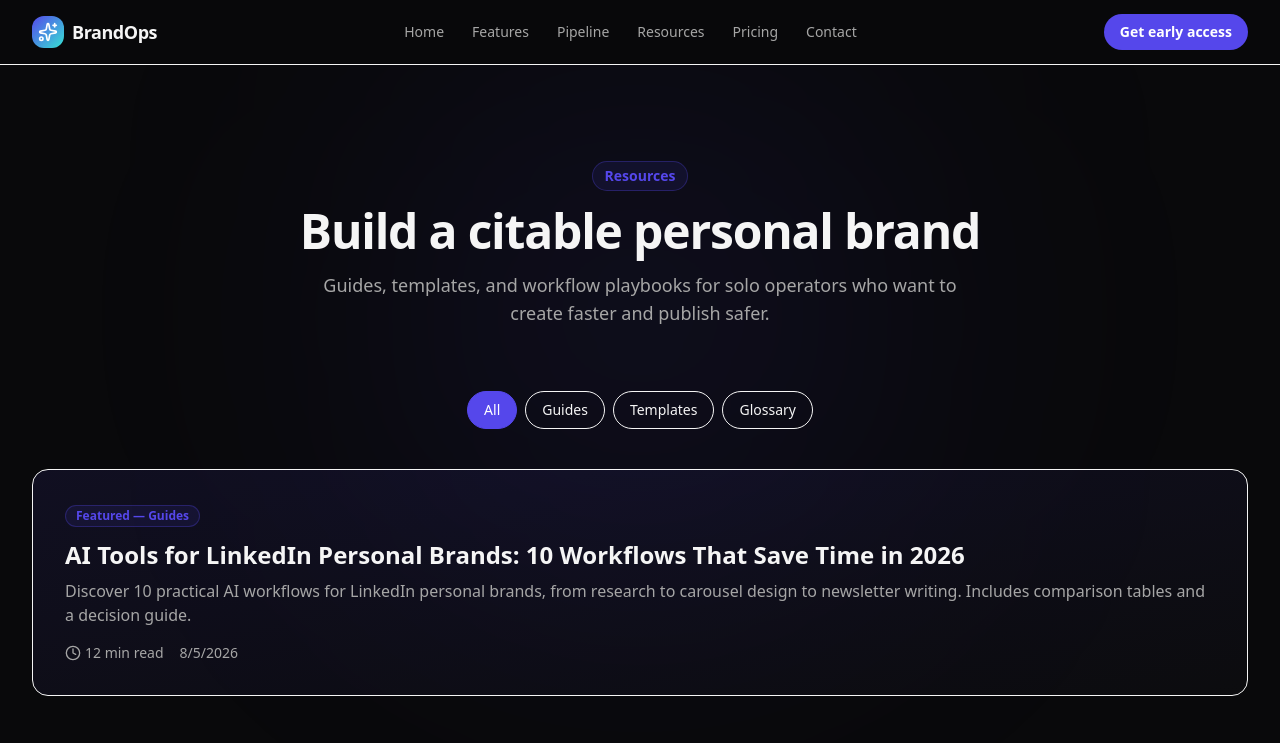
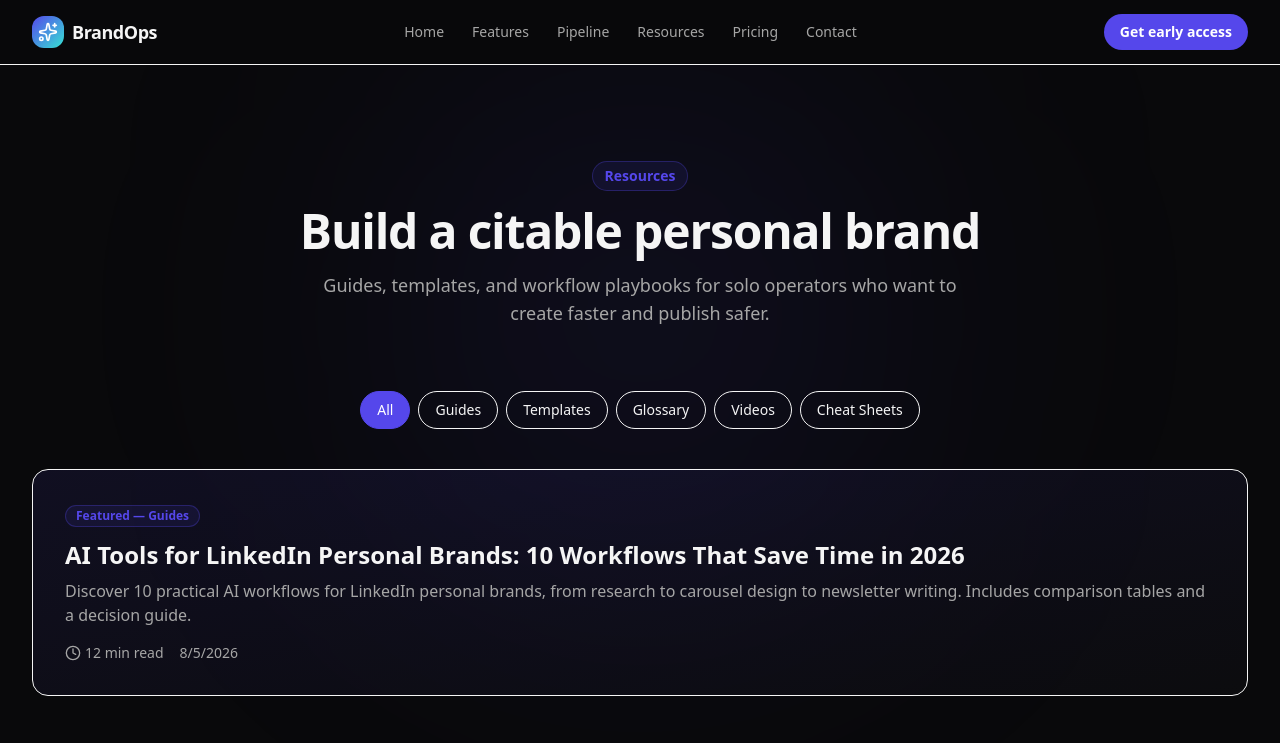
Before and after one commit to rajvictor1/personal-brand-content-automation-lp, a Next.js app: page /resources in a window 1280 px wide. Shown: the top 743 px of the page. Built offline with nearby package versions, Linux system fonts and the light colour scheme.

Commit message:
Add Videos and Cheat Sheets categories with placeholder sub-pages

```diff
--- /dev/null
+++ b/app/resources/cheat-sheets/page.tsx
@@ -0,0 +1,47 @@
+import { Metadata } from "next";
+import Link from "next/link";
+import { Reveal } from "@/components/animations";
+
+export const metadata: Metadata = {
+  title: "Cheat Sheets — Resources",
+  description: "Quick-reference cheat sheets for personal-brand content automation. Coming soon.",
+};
+
+export default function CheatSheetsPage() {
+  return (
+    <div className="relative">
+      <div className="pointer-events-none absolute inset-0 -z-10">
+        <div className="absolute top-0 left-1/2 h-[500px] w-[500px] -translate-x-1/2 rounded-full bg-primary/10 blur-[140px]"></div>
+      </div>
+
+      <section className="mx-auto max-w-3xl px-4 pt-24 pb-20 text-center sm:px-6 lg:px-8">
+        <Reveal>
+          <Link href="/resources" className="text-sm font-medium text-primary hover:underline">
+            ← Back to resources
+          </Link>
+        </Reveal>
+
+        <Reveal delay={0.1}>
+          <h1 className="mt-6 text-balance text-4xl font-bold tracking-tight text-foreground sm:text-5xl">
+            Cheat Sheets
+          </h1>
+        </Reveal>
+
+        <Reveal delay={0.2}>
+          <p className="mx-auto mt-4 max-w-xl text-lg text-muted-foreground">
+            Quick-reference cheat sheets for carousel structure, newsletter writing, and review-first publishing. Coming soon.
+          </p>
+        </Reveal>
+
+        <Reveal delay={0.3}>
+          <Link
+            href="/resources"
+            className="mt-8 inline-flex items-center gap-2 rounded-full bg-primary px-6 py-3 text-sm font-semibold text-primary-foreground hover:opacity-90"
+          >
+            Browse resources
+          </Link>
+        </Reveal>
+      </section>
+    </div>
+  );
+}
--- a/app/resources/page.tsx
+++ b/app/resources/page.tsx
@@ -12,7 +12,19 @@ export const metadata: Metadata = {
     "Guides, templates, and workflow playbooks for personal-brand content automation. Built for creators, trainers, and solo operators.",
 };
 
-const categories: ResourceCategory[] = ["Guides", "Templates", "Glossary"];
+const categories: (ResourceCategory | "Videos" | "Cheat Sheets")[] = [
+  "Guides",
+  "Templates",
+  "Glossary",
+  "Videos",
+  "Cheat Sheets",
+];
+
+function categoryHref(cat: ResourceCategory | "Videos" | "Cheat Sheets"): string {
+  if (cat === "Videos") return "/resources/videos";
+  if (cat === "Cheat Sheets") return "/resources/cheat-sheets";
+  return `/resources/category/${cat.toLowerCase()}`;
+}
 
 function ResourceCard({ post }: { post: ResourcePost }) {
   return (
@@ -86,7 +98,7 @@ export default function ResourcesPage() {
               {categories.map((cat) => (
                 <Link
                   key={cat}
-                  href={`/resources/category/${cat.toLowerCase()}`}
+                  href={categoryHref(cat)}
                   className="rounded-full border border-border/50 px-4 py-2 text-sm font-medium text-foreground transition-colors hover:border-primary/30 hover:bg-primary/10"
                 >
                   {cat}
--- /dev/null
+++ b/app/resources/videos/page.tsx
@@ -0,0 +1,47 @@
+import { Metadata } from "next";
+import Link from "next/link";
+import { Reveal } from "@/components/animations";
+
+export const metadata: Metadata = {
+  title: "Videos — Resources",
+  description: "Video guides and tutorials for personal-brand content automation. Coming soon.",
+};
+
+export default function VideosPage() {
+  return (
+    <div className="relative">
+      <div className="pointer-events-none absolute inset-0 -z-10">
+        <div className="absolute top-0 left-1/2 h-[500px] w-[500px] -translate-x-1/2 rounded-full bg-primary/10 blur-[140px]"></div>
+      </div>
+
+      <section className="mx-auto max-w-3xl px-4 pt-24 pb-20 text-center sm:px-6 lg:px-8">
+        <Reveal>
+          <Link href="/resources" className="text-sm font-medium text-primary hover:underline">
+            ← Back to resources
+          </Link>
+        </Reveal>
+
+        <Reveal delay={0.1}>
+          <h1 className="mt-6 text-balance text-4xl font-bold tracking-tight text-foreground sm:text-5xl">
+            Videos
+          </h1>
+        </Reveal>
+
+        <Reveal delay={0.2}>
+          <p className="mx-auto mt-4 max-w-xl text-lg text-muted-foreground">
+            Step-by-step video tutorials for building a review-first personal-brand content system. Coming soon.
+          </p>
+        </Reveal>
+
+        <Reveal delay={0.3}>
+          <Link
+            href="/resources"
+            className="mt-8 inline-flex items-center gap-2 rounded-full bg-primary px-6 py-3 text-sm font-semibold text-primary-foreground hover:opacity-90"
+          >
+            Browse resources
+          </Link>
+        </Reveal>
+      </section>
+    </div>
+  );
+}
--- a/app/sitemap.ts
+++ b/app/sitemap.ts
@@ -10,9 +10,8 @@ export default function sitemap(): MetadataRoute.Sitemap {
     { url: `${base}/features`, lastModified: new Date(), changeFrequency: "weekly", priority: 0.8 },
     { url: `${base}/pipeline`, lastModified: new Date(), changeFrequency: "weekly", priority: 0.8 },
     { url: `${base}/resources`, lastModified: new Date(), changeFrequency: "weekly", priority: 0.9 },
-    { url: `${base}/resources/category/guides`, lastModified: new Date(), changeFrequency: "weekly", priority: 0.8 },
-    { url: `${base}/resources/category/templates`, lastModified: new Date(), changeFrequency: "weekly", priority: 0.8 },
-    { url: `${base}/resources/category/glossary`, lastModified: new Date(), changeFrequency: "weekly", priority: 0.8 },
+    { url: `${base}/resources/videos`, lastModified: new Date(), changeFrequency: "weekly", priority: 0.8 },
+    { url: `${base}/resources/cheat-sheets`, lastModified: new Date(), changeFrequency: "weekly", priority: 0.8 },
     { url: `${base}/pricing`, lastModified: new Date(), changeFrequency: "monthly", priority: 0.7 },
     { url: `${base}/contact`, lastModified: new Date(), changeFrequency: "monthly", priority: 0.7 },
     { url: `${base}/terms`, lastModified: new Date(), changeFrequency: "yearly", priority: 0.3 },
```
